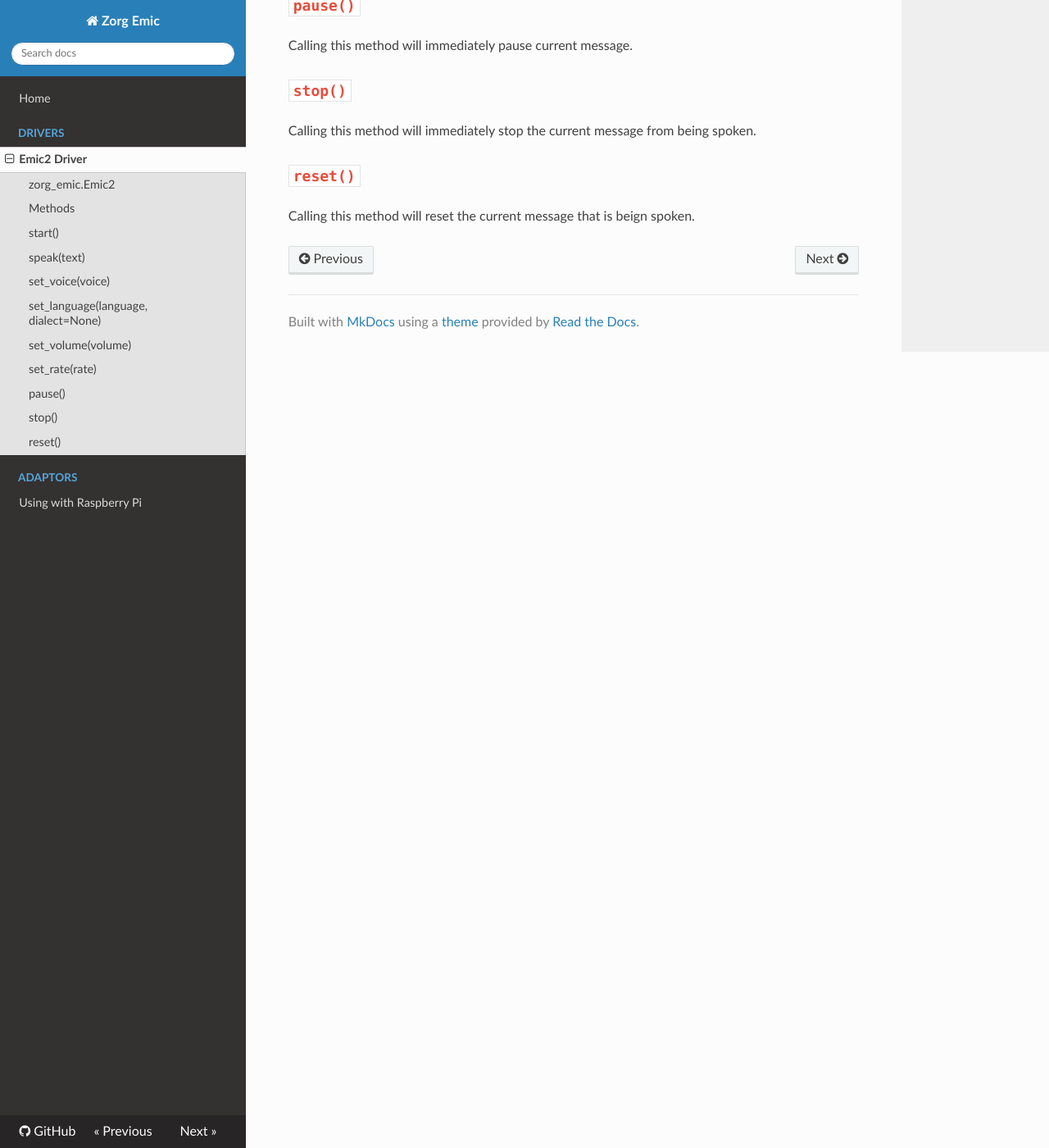
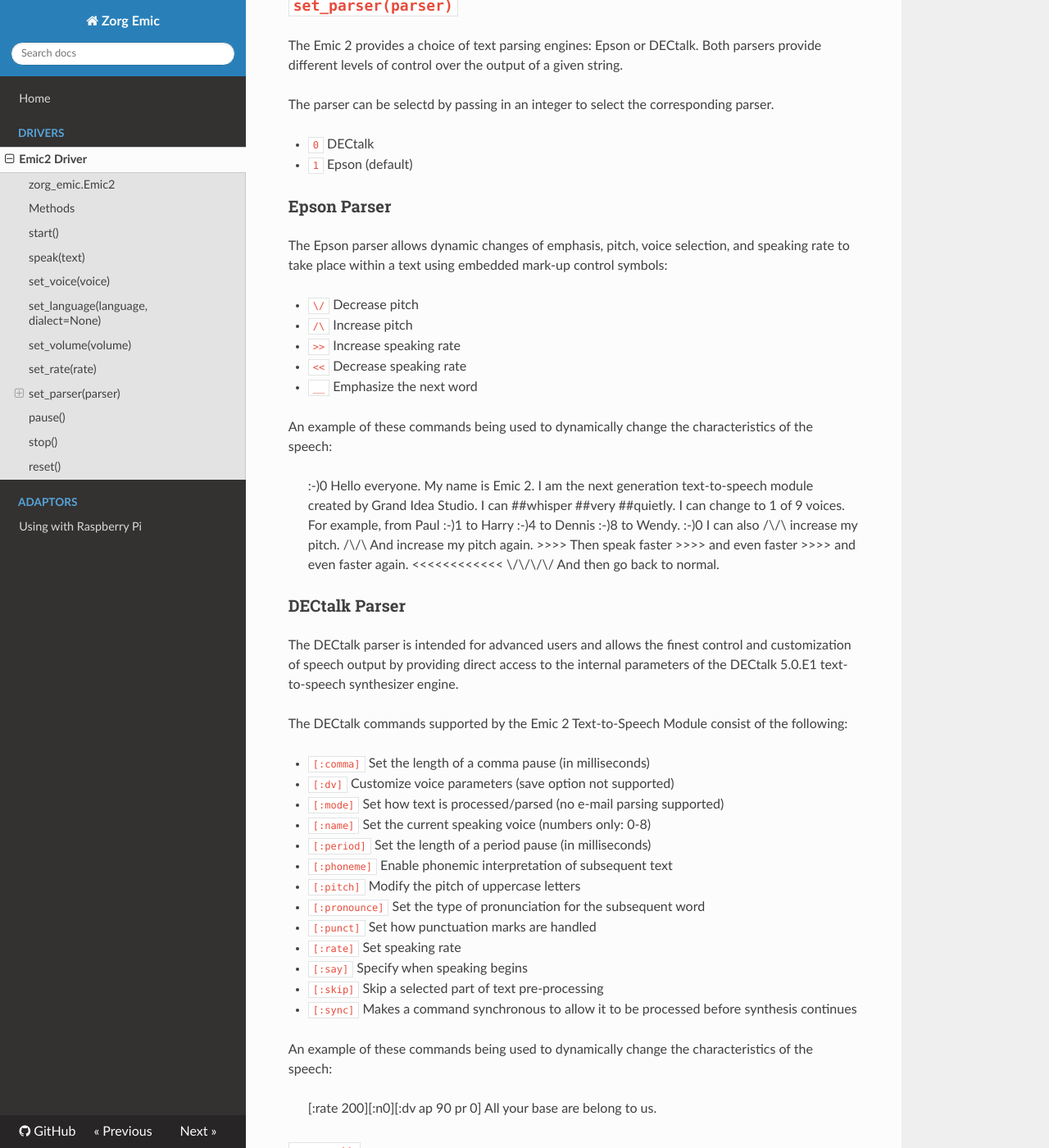
Before and after one commit to zorg/zorg-emic, an MkDocs documentation site: the page built from docs/emic2.md, in a window 1280 px wide and 1400 px high, scrolled down 1564 px. Shown: the whole window at 82% size. Built offline with MkDocs 1.6.1, drawn with Linux system fonts in a browser that asks for light colours; nearby versions of some CDN libraries; old or Windows-style settings are respelled for this version of MkDocs.

Commit message:
Added method to select parsing engine.

```diff
--- a/docs/emic2.md
+++ b/docs/emic2.md
@@ -55,6 +55,57 @@ The possible values range from 75 which is the slowest to 600 which is the faste
 
 By default, the speaking rate of the board is set to 200.
 
+## `set_parser(parser)`
+
+The Emic 2 provides a choice of text parsing engines: Epson or DECtalk.
+Both parsers provide different levels of control over the output of a given string.
+
+The parser can be selectd by passing in an integer to select the corresponding parser.
+
+- `0` DECtalk
+- `1` Epson (default)
+
+### Epson Parser
+
+The Epson parser allows dynamic changes of emphasis, pitch, voice selection,
+and speaking rate to take place within a text using embedded mark-up control symbols:
+
+- `\/` Decrease pitch
+- `/\` Increase pitch
+- `>>` Increase speaking rate
+- `<<` Decrease speaking rate
+- `__` Emphasize the next word
+
+An example of these commands being used to dynamically change the characteristics of the speech:
+
+> :-)0 Hello everyone. My name is Emic 2. I am the next generation text-to-speech module created by Grand Idea Studio. I can ##whisper ##very ##quietly. I can change to 1 of 9 voices. For example, from Paul :-)1 to Harry :-)4 to Dennis :-)8 to Wendy. :-)0 I can also /\/\ increase my pitch. /\/\ And increase my pitch again. >>>> Then speak faster >>>> and even faster >>>> and even faster again. <<<<<<<<<<<< \/\/\/\/ And then go back to normal.
+
+### DECtalk Parser
+
+The DECtalk parser is intended for advanced users and allows the finest control and customization of
+speech output by providing direct access to the internal parameters of the DECtalk 5.0.E1 text-to-speech
+synthesizer engine.
+
+The DECtalk commands supported by the Emic 2 Text-to-Speech Module consist of the following:
+
+- `[:comma]` Set the length of a comma pause (in milliseconds)
+- `[:dv]` Customize voice parameters (save option not supported)
+- `[:mode]` Set how text is processed/parsed (no e-mail parsing supported)
+- `[:name]` Set the current speaking voice (numbers only: 0-8)
+- `[:period]` Set the length of a period pause (in milliseconds)
+- `[:phoneme]` Enable phonemic interpretation of subsequent text
+- `[:pitch]` Modify the pitch of uppercase letters
+- `[:pronounce]` Set the type of pronunciation for the subsequent word
+- `[:punct]` Set how punctuation marks are handled
+- `[:rate]` Set speaking rate
+- `[:say]` Specify when speaking begins
+- `[:skip]` Skip a selected part of text pre-processing
+- `[:sync]` Makes a command synchronous to allow it to be processed before synthesis continues
+
+An example of these commands being used to dynamically change the characteristics of the speech:
+
+> [:rate 200][:n0][:dv ap 90 pr 0] All your base are belong to us.
+
 ## `pause()`
 
 Calling this method will immediately pause current message.
--- a/setup.py
+++ b/setup.py
@@ -17,7 +17,7 @@ req = open("requirements.txt")
 requirements = req.readlines()
 
 setup(
-    name="zorg_emic",
+    name="zorg-emic",
     version="0.0.1",
     url="https://github.com/zorg/zorg-emic",
     description="Python framework for robotics and physical computing.",
```
Also changed, not shown: README.md (+1 -0 lines), docs/index.md (+4 -0 lines), 3 other files.
